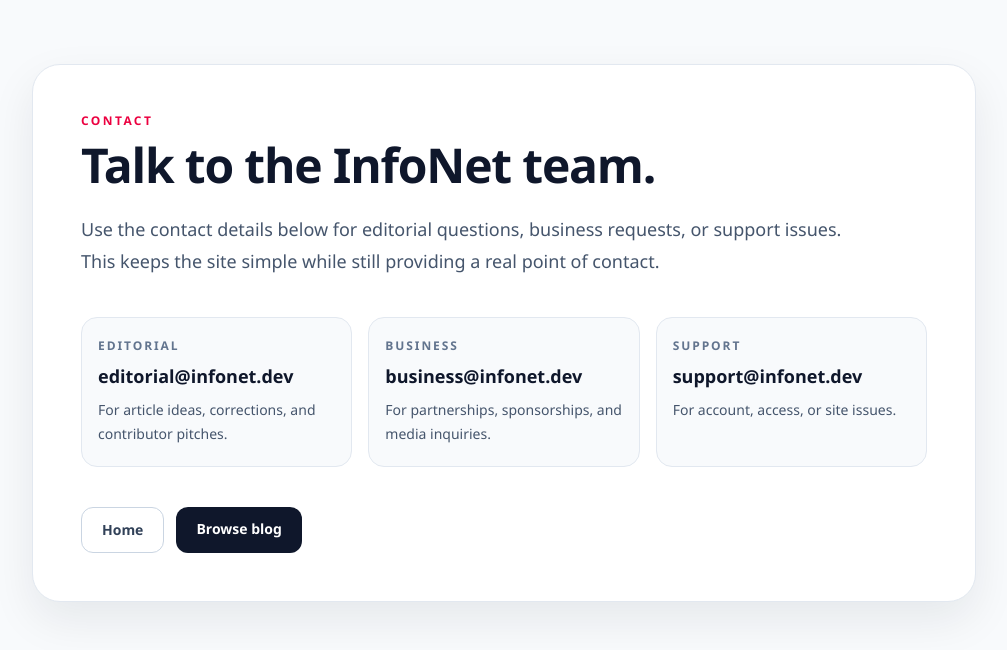
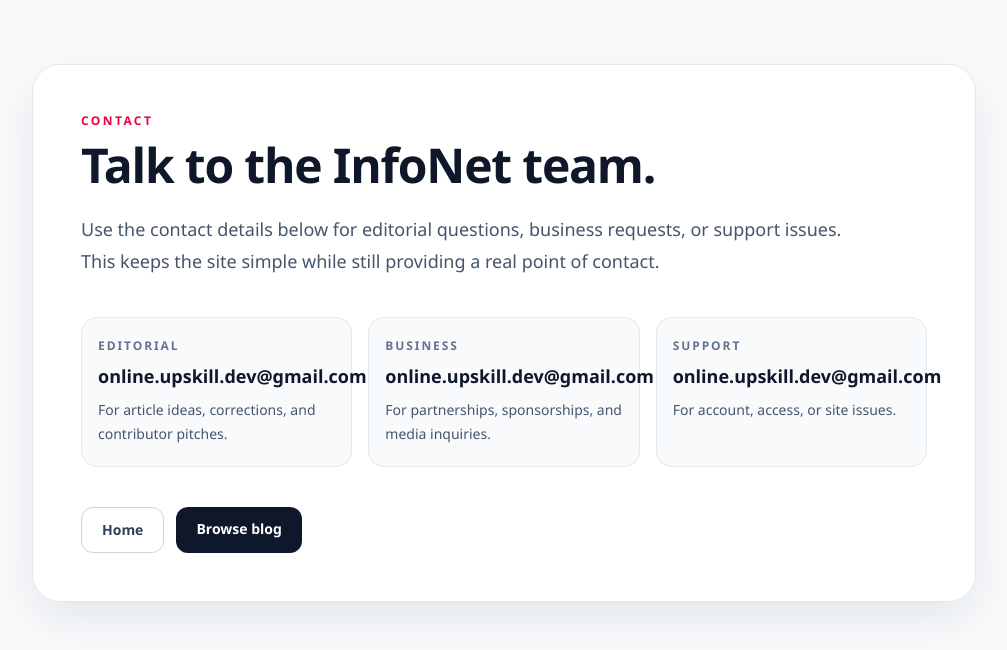
Before and after one commit to Blog-Post-Website/Info-net, a Next.js app: page /contact in a window 1280 px wide. Shown: the top 650 px of the page, without its empty margins (136-1143 px from the left). Built offline with nearby package versions, Linux system fonts and the light colour scheme; no server answers.

Commit message:
Wire contact and subscribe actions to provided Gmail address

```diff
--- a/src/app/contact/page.tsx
+++ b/src/app/contact/page.tsx
@@ -1,5 +1,7 @@
 import type { Metadata } from "next";
 import Link from "next/link";
+
+const contactEmail = "online.upskill.dev@gmail.com";
 
 export const metadata: Metadata = {
   title: "Contact",
@@ -9,17 +11,17 @@ export const metadata: Metadata = {
 const contactMethods = [
   {
     label: "Editorial",
-    value: "editorial@infonet.dev",
+    value: contactEmail,
     note: "For article ideas, corrections, and contributor pitches.",
   },
   {
     label: "Business",
-    value: "business@infonet.dev",
+    value: contactEmail,
     note: "For partnerships, sponsorships, and media inquiries.",
   },
   {
     label: "Support",
-    value: "support@infonet.dev",
+    value: contactEmail,
     note: "For account, access, or site issues.",
   },
 ];
@@ -40,7 +42,12 @@ export default function ContactPage() {
             {contactMethods.map((method) => (
               <div key={method.label} className="rounded-2xl border border-slate-200 bg-slate-50 px-4 py-5">
                 <p className="text-xs font-semibold uppercase tracking-[0.16em] text-slate-500">{method.label}</p>
-                <p className="mt-2 text-lg font-bold text-slate-900">{method.value}</p>
+                <a
+                  className="mt-2 block text-lg font-bold text-slate-900 transition hover:text-blue-600"
+                  href={`mailto:${method.value}`}
+                >
+                  {method.value}
+                </a>
                 <p className="mt-2 text-sm leading-6 text-slate-600">{method.note}</p>
               </div>
             ))}
--- a/src/app/page.tsx
+++ b/src/app/page.tsx
@@ -109,6 +109,8 @@ const featuredTiles = [
   "bg-[linear-gradient(135deg,#334155_0%,#94a3b8_100%)]",
   "bg-[linear-gradient(135deg,#92400e_0%,#f59e0b_100%)]",
 ];
+
+const contactEmail = "online.upskill.dev@gmail.com";
 
 export default function HomePage() {
   const { user, isAdmin, loading } = useAuth();
@@ -233,9 +235,12 @@ export default function HomePage() {
                 className="w-28 bg-transparent text-sm outline-none placeholder:text-slate-400 sm:w-36"
               />
             </form>
-            <button className="hidden rounded-full bg-slate-900 px-4 py-2 text-sm font-semibold text-white transition hover:bg-slate-700 sm:inline-flex">
+            <Link
+              href={`mailto:${contactEmail}?subject=InfoNet%20Subscribe%20Request`}
+              className="hidden rounded-full bg-slate-900 px-4 py-2 text-sm font-semibold text-white transition hover:bg-slate-700 sm:inline-flex"
+            >
               Subscribe
-            </button>
+            </Link>
           </div>
         </div>
       </header>
@@ -249,7 +254,12 @@ export default function HomePage() {
               </Link>
             ))}
           </div>
-          <button className="rounded-full bg-slate-900 px-3 py-1.5 text-xs font-semibold text-white">Subscribe</button>
+          <Link
+            href={`mailto:${contactEmail}?subject=InfoNet%20Subscribe%20Request`}
+            className="rounded-full bg-slate-900 px-3 py-1.5 text-xs font-semibold text-white"
+          >
+            Subscribe
+          </Link>
         </div>
 
         <section className="grid gap-6 xl:grid-cols-[minmax(0,1.7fr)_minmax(320px,0.9fr)]">
@@ -374,15 +384,14 @@ export default function HomePage() {
               <p className="mt-3 text-sm leading-6 text-slate-300">
                 Join readers who want concise, high-signal updates on engineering, AI, security, and product strategy.
               </p>
-              <div className="mt-5 flex gap-2">
-                <input
-                  type="email"
-                  placeholder="Enter your email"
-                  className="w-full rounded-xl border border-slate-600 bg-slate-800 px-4 py-3 text-sm text-white placeholder:text-slate-400 focus:outline-none"
-                />
-                <button className="rounded-xl bg-emerald-500 px-4 py-3 text-sm font-bold text-slate-900 transition hover:bg-emerald-400">
-                  Subscribe
-                </button>
+              <div className="mt-5 flex flex-wrap items-center gap-3">
+                <Link
+                  href={`mailto:${contactEmail}?subject=InfoNet%20Subscribe%20Request`}
+                  className="rounded-xl bg-emerald-500 px-5 py-3 text-sm font-bold text-slate-900 transition hover:bg-emerald-400"
+                >
+                  Subscribe via email
+                </Link>
+                <p className="text-xs text-slate-400">Send a message to {contactEmail}</p>
               </div>
             </section>
 
@@ -439,13 +448,14 @@ export default function HomePage() {
             </div>
             <div>
               <p className="text-sm font-bold uppercase tracking-[0.12em] text-slate-400">Stay Updated</p>
-              <div className="mt-3 flex gap-2">
-                <input
-                  type="email"
-                  placeholder="Email"
-                  className="w-full rounded-xl border border-slate-600 bg-slate-800 px-3 py-3 text-sm placeholder:text-slate-500"
-                />
-                <button className="rounded-xl bg-emerald-500 px-3 py-3 text-sm font-bold text-slate-900">Go</button>
+              <div className="mt-3 flex flex-col gap-2">
+                <Link
+                  href={`mailto:${contactEmail}?subject=InfoNet%20Subscribe%20Request`}
+                  className="rounded-xl bg-emerald-500 px-3 py-3 text-center text-sm font-bold text-slate-900 transition hover:bg-emerald-400"
+                >
+                  Email to subscribe
+                </Link>
+                <p className="text-xs text-slate-400">{contactEmail}</p>
               </div>
             </div>
           </div>
```
